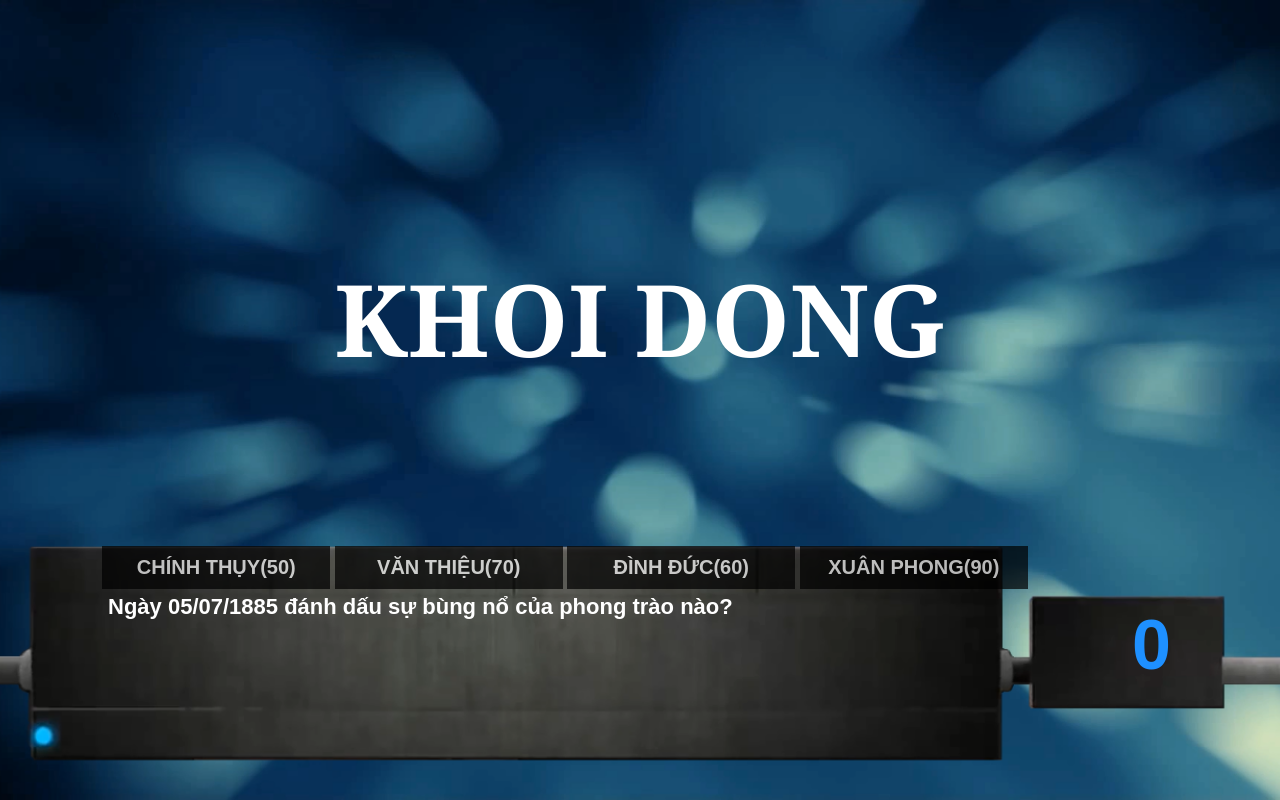
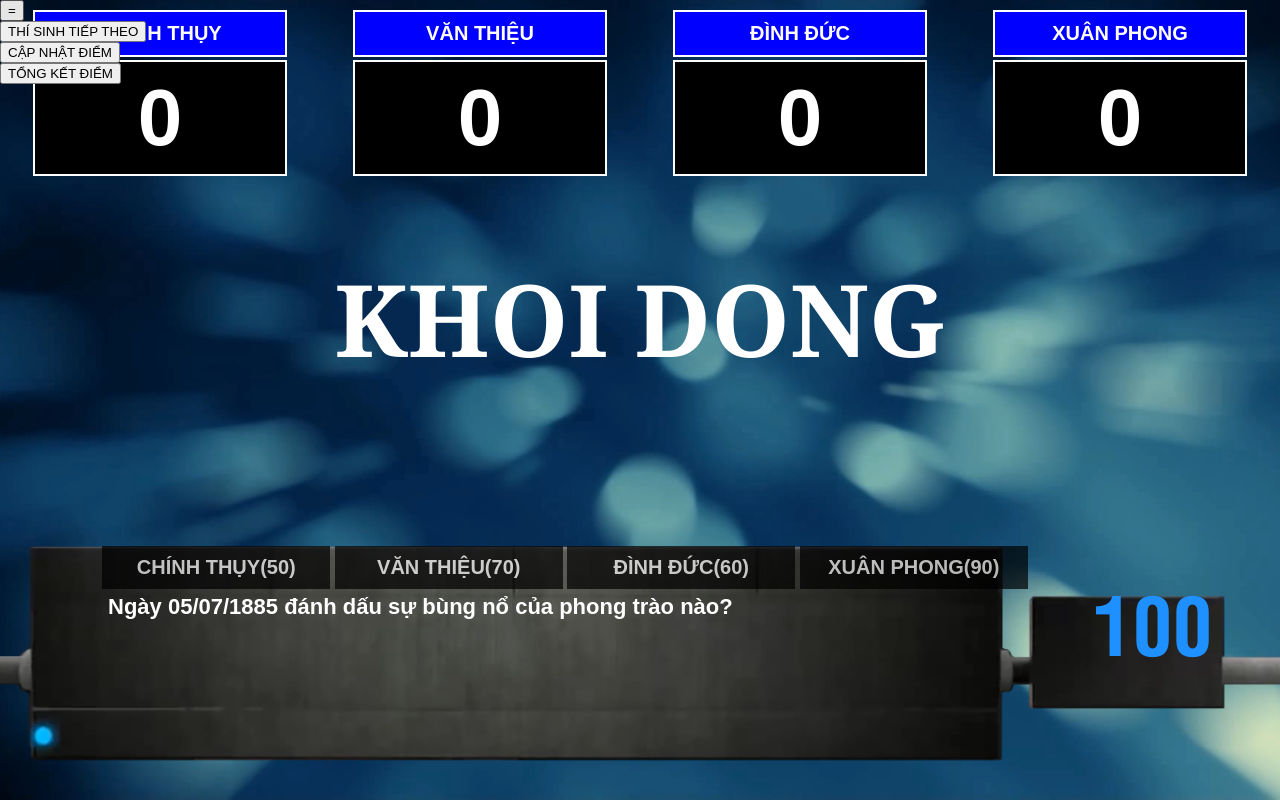
Before and after one commit to DanielCruise/OlympiaReact, a React (Create React App) app: page / in a window 1280 px wide. Built offline with nearby package versions, Linux system fonts and the light colour scheme.

Commit message:
Warming-up theme raw, dropdown error

```diff
--- a/package.json
+++ b/package.json
@@ -5,7 +5,8 @@
   "dependencies": {
     "react": "^16.2.0",
     "react-dom": "^16.2.0",
-    "react-scripts": "1.0.17"
+    "react-scripts": "1.0.17",
+    "reactstrap": "^5.0.0-alpha.4"
   },
   "scripts": {
     "start": "react-scripts start",
--- /dev/null
+++ b/src/Components/GeneralRendering/DropListActions.jsx
@@ -0,0 +1,34 @@
+import React from 'react';
+import {Dropdown, DropdownToggle, DropdownMenu, DropdownItem } from 'reactstrap';
+
+export default class DropListActions extends React.Component {
+    constructor(props) {
+        super(props);
+
+        this.toggle = this.toggle.bind(this);
+        this.state = {
+            dropdownOpen: false
+        };
+    }
+
+    toggle() {
+        this.setState({
+            dropdownOpen: !this.state.dropdownOpen
+        });
+    }
+
+    render() {
+        return (
+            <Dropdown style={{position: "fixed", color: "black", zIndex: 5}} size="sm">
+                <DropdownToggle caret>=</DropdownToggle>
+                <DropdownMenu right>
+                    <DropdownItem>THÍ SINH TIẾP THEO</DropdownItem>
+                    <DropdownItem divider/>
+                    <DropdownItem>CẬP NHẬT ĐIỂM</DropdownItem>
+                    <DropdownItem divider/>
+                    <DropdownItem>TỔNG KẾT ĐIỂM</DropdownItem>
+                </DropdownMenu>
+            </Dropdown>
+        );
+    }
+}
--- a/src/Components/GeneralRendering/TopCandidateInfos.jsx
+++ b/src/Components/GeneralRendering/TopNamesAndPoints.jsx
@@ -1,16 +1,22 @@
 import React from "react";
 import '../StyleElements/WarmingUpAndFinishing/TopCandidatePanes.css';
 
-export default class TopCandidateInfos {
+export default class TopNamesAndPoints extends React.Component {
     render() {
         return (
             <div>
-                <div className={}>
+                <div className="BigTopCandidatePane">
                     <p>CHÍNH THỤY</p>
                     <p>VĂN THIỆU</p>
                     <p>ĐÌNH ĐỨC</p>
                     <p>XUÂN PHONG</p>
                 </div>
+                <div className="BigTopPointPane">
+                    <p>0</p>
+                    <p>0</p>
+                    <p>0</p>
+                    <p>0</p>
+                </div>
             </div>
         );
     }
--- a/src/Components/StyleElements/WarmingUpAndFinishing/MainInfos.css
+++ b/src/Components/StyleElements/WarmingUpAndFinishing/MainInfo.css
@@ -1,3 +1,8 @@
+@font-face {
+    font-family: WUPointFont;
+    src: url("../../Resources/Fonts/BDP_FOX.ttf");
+}
+
 .WholePanes {
     width: 1150px;
     margin-left: 100px;
@@ -36,11 +41,12 @@
 
 .Point p {
     float: left;
-    font-size: 70px;
-    width: 155px;
-    padding: 14px;
+    font-size: 80px;
+    width: 185px;
+    padding: 5px 0;
     margin-top: 105px;
     margin-left: 30px;
     color: dodgerblue;
     text-align: center;
+    font-family: WUPointFont;
 }
--- a/src/Components/StyleElements/WarmingUpAndFinishing/TopCandidatePanes.css
+++ b/src/Components/StyleElements/WarmingUpAndFinishing/TopCandidatePanes.css
@@ -1,15 +1,29 @@
-.BigTopCandidatePane {
+.BigTopCandidatePane, .BigTopPointPane {
+    position: fixed;
     display: flex;
     width: 100%;
-    margin-top: 60px;
+    margin-top: 10px;
+    color: white;
+    font-weight: bold;
     align-items: center;
 }
 
-.BigTopCandidatePane p {
+.BigTopPointPane {
+    margin-top: 60px;
+}
+
+.BigTopCandidatePane p, .BigTopPointPane p {
     background-color: blue;
     margin: 0 auto;
     width: 250px;
     padding: 10px 0;
     text-align: center;
     font-size: 20px;
+    border: 2px solid white;
 }
+
+.BigTopPointPane p {
+    padding: 10px 0;
+    font-size: 80px;
+    background-color: black;
+}
--- a/src/Components/WarmingUp/CandidateNamePanes.jsx
+++ b/src/Components/WarmingUp/MainInfo.jsx
@@ -1,7 +1,7 @@
 import React from 'react';
-import '../StyleElements/WarmingUpAndFinishing/MainInfos.css';
+import '../StyleElements/WarmingUpAndFinishing/MainInfo.css';
 
-export default class CandidateNamePanes extends React.Component {
+export default class MainTheme extends React.Component {
     render() {
         return (
             <div className="WholePanes">
@@ -17,7 +17,7 @@ export default class CandidateNamePanes extends React.Component {
                     </div>
                 </div>
                 <div className="Point">
-                    <p>0</p>
+                    <p>100</p>
                 </div>
             </div>
         );
--- a/src/Components/WarmingUp/MainWarmingUp.jsx
+++ b/src/Components/WarmingUp/MainWarmingUp.jsx
@@ -1,15 +1,33 @@
 import React from "react";
+import TopNamesAndPoints from "../GeneralRendering/TopNamesAndPoints";
+import DropdownMenu from "../GeneralRendering/DropListActions";
 import SectionName from "./SectionName";
-import CandidateNamePanes from "./CandidateNamePanes";
+import MainInfo from "./MainInfo";
+
 import {backgroundImage} from "../StyleElements/WarmingUpAndFinishing/SectionAndMainCandidate";
 
 export default class MainWarmingUp extends React.Component {
+    constructor(props) {
+        super(props);
+
+        this.toggle = this.toggle.bind(this);
+        this.state = {
+            dropdownOpen: false
+        };
+    }
+
+    toggle() {
+        this.setState({
+            dropdownOpen: !this.state.dropdownOpen
+        });
+    }
+
     render() {
-        return (
-          <div style={backgroundImage}>
-              <SectionName/>
-              <CandidateNamePanes/>
-          </div>
-        );
+        return <div style={backgroundImage}>
+            <DropdownMenu/>
+            <TopNamesAndPoints/>
+            <SectionName/>
+            <MainInfo/>
+        </div>;
     }
 }
```
Also changed, not shown: src/Components/Resources/Fonts/BDP_FOX.ttf (added), 1 other file (tests, documents, lock files or other folders).
